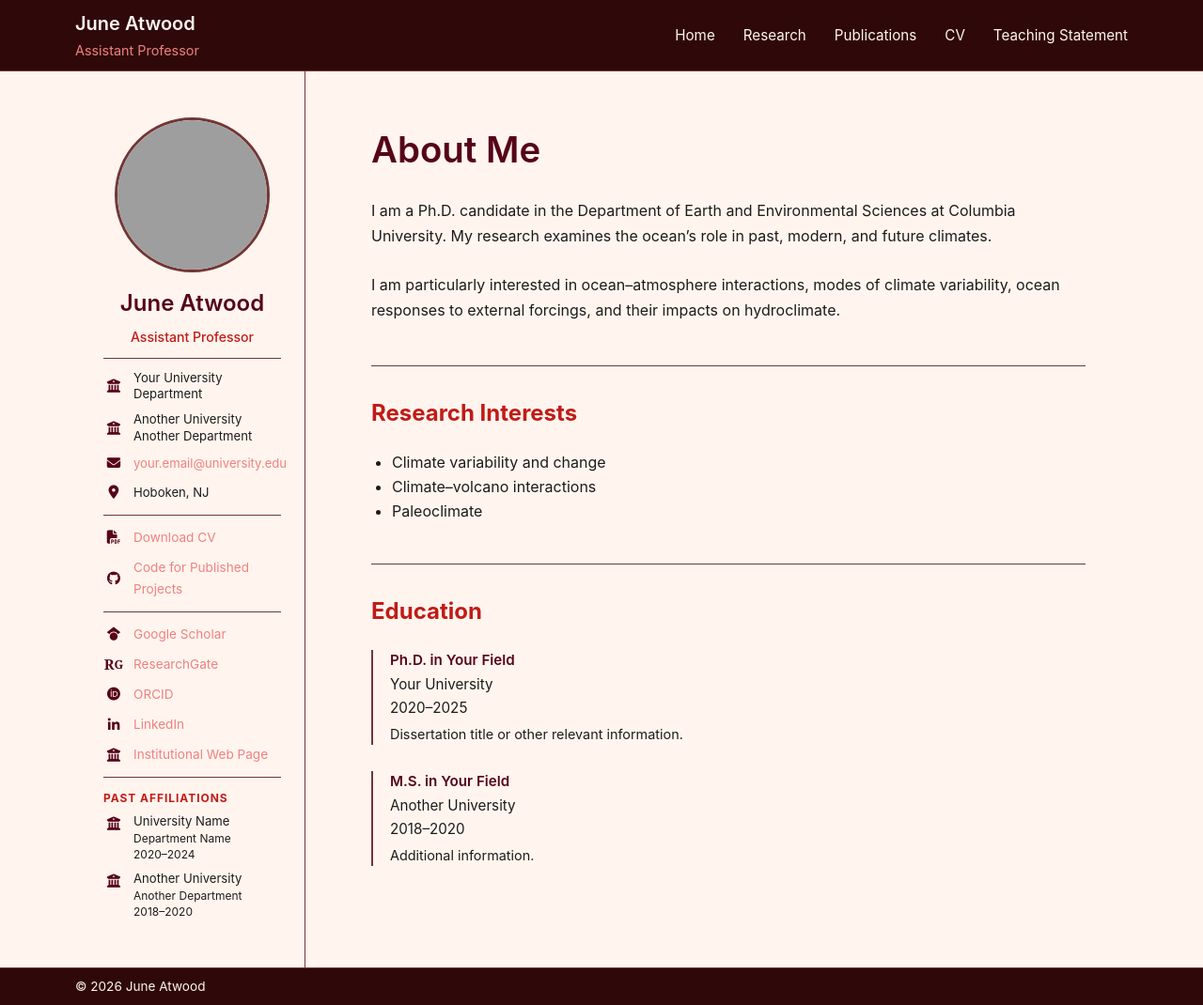
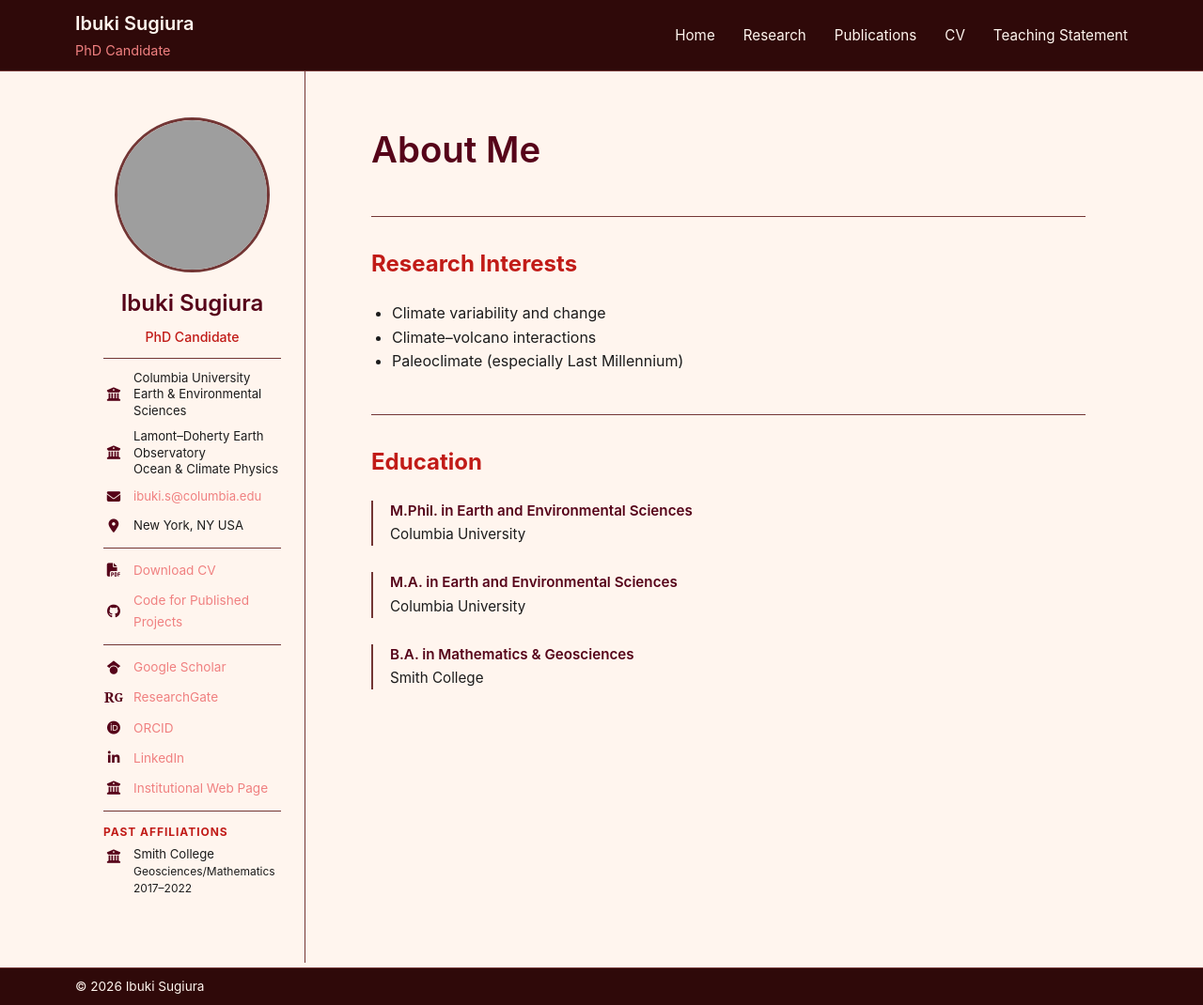
Before and after one commit to isugiura/isugiura.github.io, a Jekyll site: the page built from index.md, in a window 1280 px wide and 1070 px high. Shown: the whole window at 94% size. Built offline with Jekyll 4.4.1, drawn with Linux system fonts in a browser that asks for light colours; grey boxes are pictures that could not be loaded.

Commit message:
Update site_info.yml

```diff
--- a/_data/site_info.yml
+++ b/_data/site_info.yml
@@ -3,15 +3,15 @@
 # =========================================================
 
 name:
-  first: June
-  last: Atwood
-  display: June Atwood
+  first: Ibuki
+  last: Sugiura
+  display: Ibuki Sugiura
 
-position: Assistant Professor
+position: PhD Candidate
 
-email: your.email@university.edu
+email: ibuki.s@columbia.edu
 
-location: Hoboken, NJ
+location: New York, NY USA
 
 
 # =========================================================
@@ -24,15 +24,15 @@ profile:
 
   bio:
 
-    - >
-      I am a Ph.D. candidate in the Department of Earth and
-      Environmental Sciences at Columbia University. My research
-      examines the ocean's role in past, modern, and future climates.
+    # - >
+    #   I am a Ph.D. candidate in the Department of Earth and
+    #   Environmental Sciences at Columbia University. My research
+    #   examines the ocean's role in past, modern, and future climates.
 
-    - >
-      I am particularly interested in ocean–atmosphere interactions,
-      modes of climate variability, ocean responses to external
-      forcings, and their impacts on hydroclimate.
+    # - >
+    #   I am particularly interested in ocean–atmosphere interactions,
+    #   modes of climate variability, ocean responses to external
+    #   forcings, and their impacts on hydroclimate.
 
 
   # -------------------------------------------------------
@@ -43,7 +43,7 @@ profile:
 
     - Climate variability and change
     - Climate–volcano interactions
-    - Paleoclimate
+    - Paleoclimate (especially Last Millennium)
 
 
   # -------------------------------------------------------
@@ -52,11 +52,11 @@ profile:
 
   current_affiliations:
 
-    - institution: Your University
-      department: Department
+    - institution: Columbia University
+      department: Earth & Environmental Sciences
 
-    - institution: Another University
-      department: Another Department
+    - institution: Lamont–Doherty Earth Observatory
+      department: Ocean & Climate Physics
 
 
   # -------------------------------------------------------
@@ -65,13 +65,13 @@ profile:
 
   past_affiliations:
 
-    - institution: University Name
-      department: Department Name
-      years: 2020–2024
+    - institution: Smith College
+      department: Geosciences/Mathematics
+      years: 2017–2022
 
-    - institution: Another University
-      department: Another Department
-      years: 2018–2020
+    # - institution: Another University
+    #   department: Another Department
+    #   years: yyyy–yyyy
 
 
 # =========================================================
@@ -80,19 +80,19 @@ profile:
 
 profiles:
 
-  github: https://github.com/yourusername
+  github:
 
-  project_collection: https://github.com/yourusername/project-collection
+  project_collection: https://github.com/isugiura/published-works
 
-  scholar: https://scholar.google.com/...
+  scholar:
 
-  researchgate: https://www.researchgate.net/profile/...
+  researchgate: https://www.researchgate.net/profile/Ibuki-Sugiura-2
 
-  orcid: https://orcid.org/...
+  orcid: https://orcid.org/0009-0002-2464-8488
 
-  linkedin: https://www.linkedin.com/in/...
+  linkedin:
 
-  institutional: https://www.youruniversity.edu/
+  institutional:
 
 
 # =========================================================
@@ -114,54 +114,58 @@ cv:
 
   education:
 
-    - degree: Ph.D. in Your Field
-      institution: Your University
-      location: City, State
-      years: 2020–2025
-      details: Dissertation title or other relevant information.
+    - degree: M.Phil. in Earth and Environmental Sciences
+      institution: Columbia University
+      location: New York, NY USA
+      year: 2026
+      # details: Dissertation title or other relevant information.
 
-    - degree: M.S. in Your Field
-      institution: Another University
-      location: City, State
-      years: 2018–2020
-      details: Additional information.
+    - degree: M.A. in Earth and Environmental Sciences
+      institution: Columbia University
+      location: New York, NY USA
+      year: 2024
+
+    - degree: B.A. in Mathematics & Geosciences
+      institution: Smith College
+      location: Northampton, MA USA
+      year: 2022
 
 
   # -------------------------------------------------------
   # TEACHING
   # -------------------------------------------------------
 
-  teaching:
+  # teaching:
 
-    - position: Instructor
-      course: Course Name
-      institution: Your University
-      years: 2025–Present
-      details:
-        - Course responsibility
-        - Another teaching responsibility
+  #   - position: Instructor
+  #     course: Course Name
+  #     institution: Your University
+  #     years: 2025–Present
+  #     details:
+  #       - Course responsibility
+  #       - Another teaching responsibility
 
-    - position: Teaching Assistant
-      course: Another Course
-      institution: Another University
-      years: 2020–2024
-      details:
-        - Course responsibility
+  #   - position: Teaching Assistant
+  #     course: Another Course
+  #     institution: Another University
+  #     years: 2020–2024
+  #     details:
+  #       - Course responsibility
 
 
   # -------------------------------------------------------
   # AWARDS AND HONORS
   # -------------------------------------------------------
 
-  awards:
+  # awards:
 
-    - name: Outstanding Research Award
-      institution: Your Institution
-      year: 2025
+  #   - name: Outstanding Research Award
+  #     institution: Your Institution
+  #     year: 2025
 
-    - name: Fellowship
-      institution: Another Organization
-      year: 2023
+  #   - name: Fellowship
+  #     institution: Another Organization
+  #     year: 2023
 
 
   # -------------------------------------------------------
@@ -187,37 +191,37 @@ cv:
   # PRESENTATIONS
   # -------------------------------------------------------
 
-  presentations:
+  # presentations:
 
-    - title: Presentation Title
-      venue: Conference or Seminar Name
-      location: City, State
-      year: 2025
+  #   - title: Presentation Title
+  #     venue: Conference or Seminar Name
+  #     location: City, State
+  #     year: 2025
 
-    - title: Another Presentation
-      venue: Department Seminar
-      location: City, State
-      year: 2024
+  #   - title: Another Presentation
+  #     venue: Department Seminar
+  #     location: City, State
+  #     year: 2024
 
 
   # -------------------------------------------------------
   # PROFESSIONAL MEMBERSHIPS
   # -------------------------------------------------------
 
-  professional_memberships:
+  # professional_memberships:
 
-    - organization: American Geophysical Union
-      years: 2020–Present
+  #   - organization: American Geophysical Union
+  #     years: 2020–Present
 
-    - organization: American Meteorological Society
-      years: 2021–Present
+  #   - organization: American Meteorological Society
+  #     years: 2021–Present
 
 
   # -------------------------------------------------------
   # SERVICE
   # -------------------------------------------------------
 
-  service:
+  # service:
 
     # - role: Reviewer
     #   organization: Journal Name
@@ -232,16 +236,16 @@ cv:
   # OUTREACH
   # -------------------------------------------------------
 
-  outreach:
+  # outreach:
 
-    - activity: Outreach Program
-      organization: Your Organization
-      location: City, State
-      year: 2025
-      details: Description of outreach activity.
+  #   - activity: Outreach Program
+  #     organization: Your Organization
+  #     location: City, State
+  #     year: 2025
+  #     details: Description of outreach activity.
 
-    - activity: Public Lecture
-      organization: Another Organization
-      location: City, State
-      year: 2024
-      details: Description of outreach activity.
+  #   - activity: Public Lecture
+  #     organization: Another Organization
+  #     location: City, State
+  #     year: 2024
+  #     details: Description of outreach activity.
```
